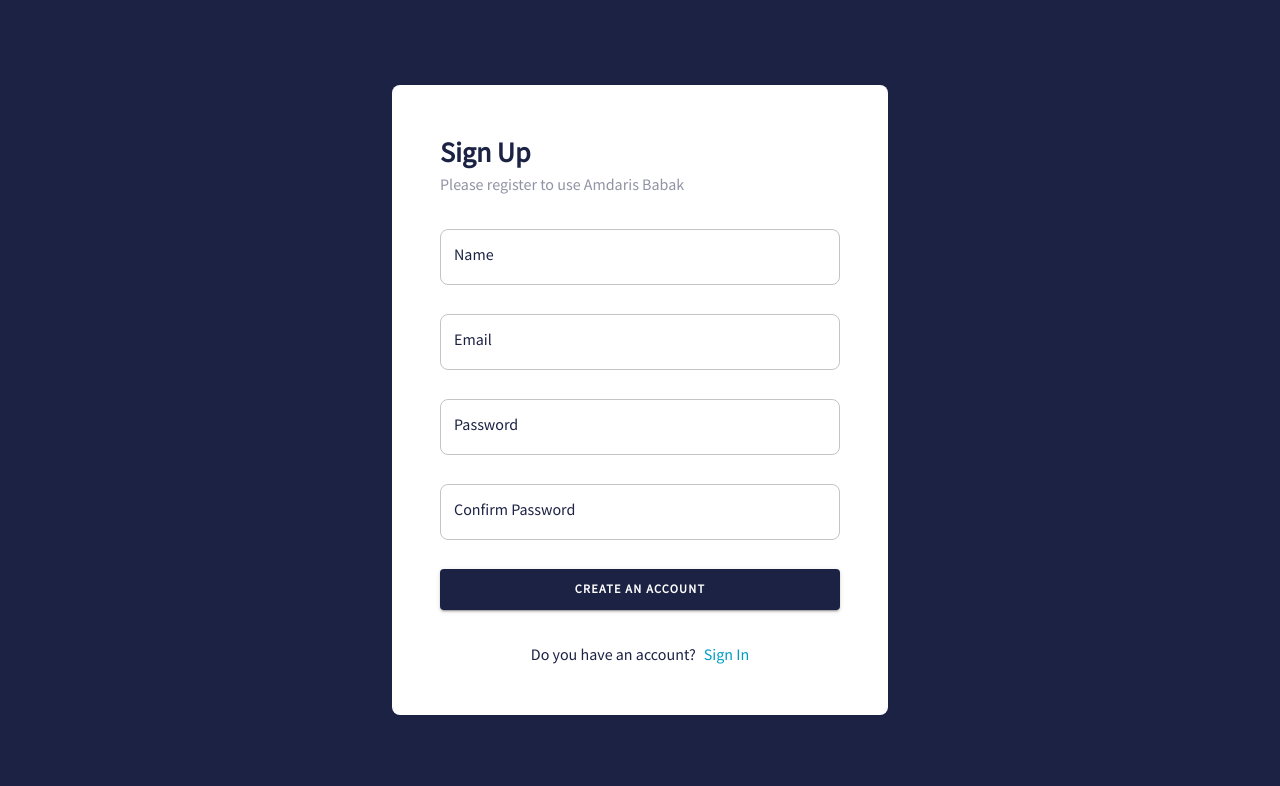
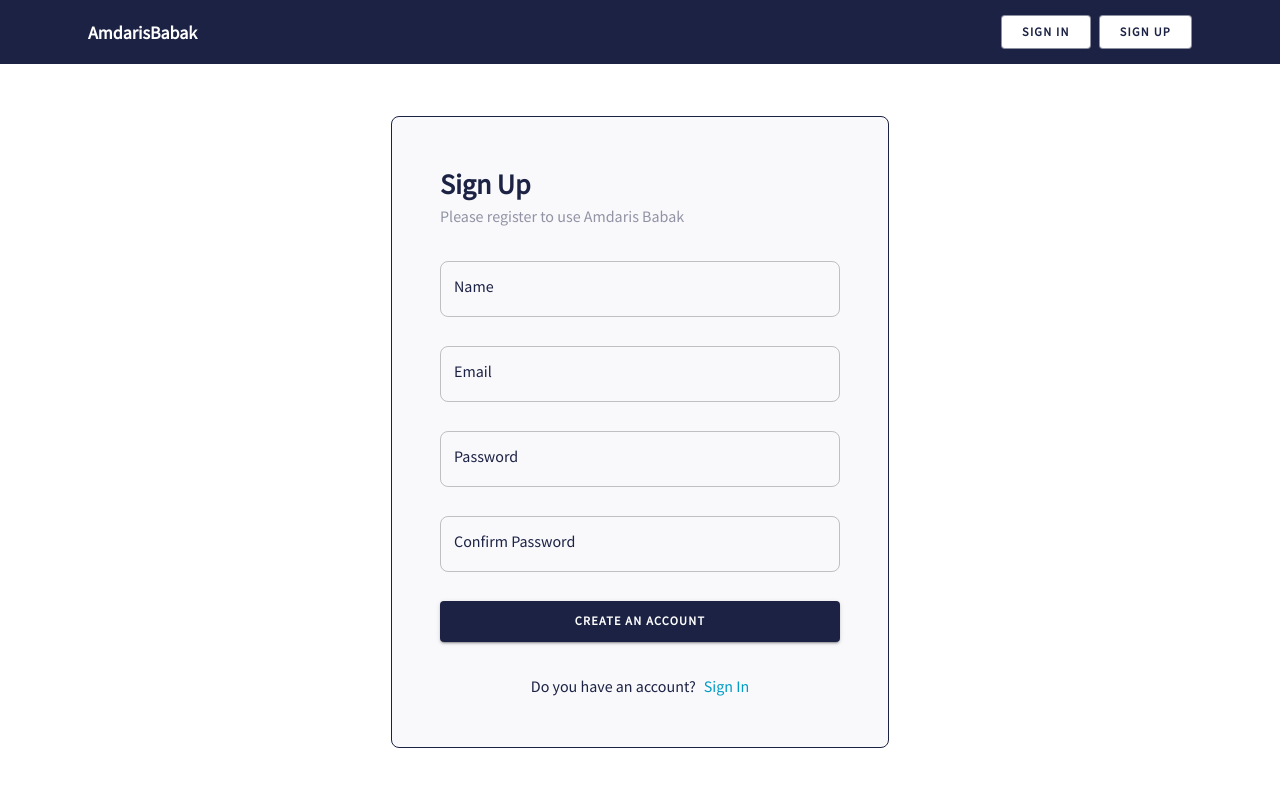
Before and after one commit to AlexanderBabak/mentoring-amdaris, a React (Vite) app: page /register in a window 1280 px wide. Shown: the top 786 px of the page. Built offline with nearby package versions, Linux system fonts and the light colour scheme.

Commit message:
created navbar

```diff
--- a/src/features/common/hooks/useLoginUser/useLoginUser.tsx
+++ b/src/features/common/hooks/useLoginUser/useLoginUser.tsx
@@ -8,7 +8,7 @@
 
 const useLoginUser = () => {
   const { openSnackbar, closeSnackbar } = useSnackbar();
-  const context = useContext(AuthContext);
+  const { login } = useContext(AuthContext);
   const navigate = useNavigate();
 
   return useMutation(LOGIN_USER, {
@@ -20,7 +20,7 @@
         alertAction: false,
       });
 
-      context.login(userData);
+      login(userData);
       navigate("/");
     },
     onError({ graphQLErrors }) {
--- a/src/features/common/hooks/useRegisterUser/useRegisterUser.tsx
+++ b/src/features/common/hooks/useRegisterUser/useRegisterUser.tsx
@@ -8,7 +8,7 @@
 
 const useRegisterUser = () => {
   const { openSnackbar, closeSnackbar } = useSnackbar();
-  const context = useContext(AuthContext);
+  const { login } = useContext(AuthContext);
   const navigate = useNavigate();
 
   return useMutation(REGISTER_USER, {
@@ -20,7 +20,7 @@
         alertAction: false,
       });
 
-      context.login(userData);
+      login(userData);
       navigate("/");
     },
     onError({ graphQLErrors }) {
--- a/src/features/common/libs/apollo/apolloClient.ts
+++ b/src/features/common/libs/apollo/apolloClient.ts
@@ -3,6 +3,7 @@
 
 const httpLink = createHttpLink({
   uri: "http://localhost:4000",
+  // uri: "https://poetic-crostata-ce6114.netlify.app",
 });
 
 const authLink = setContext((_, { headers }) => {
--- a/src/features/common/ui/organisms/AuthWrapper/AuthWrapper.tsx
+++ b/src/features/common/ui/organisms/AuthWrapper/AuthWrapper.tsx
@@ -4,18 +4,18 @@
 const AuthWrapper: FC<PropsWithChildren> = ({ children }) => (
   <Stack
     sx={{
-      bgcolor: (theme) => theme.palette.primary.main,
-      width: "100vw",
-      height: "100vh",
-      display: "flex",
+      bgcolor: (theme) => theme.palette.primary.contrastText,
+      flexGrow: 1,
       justifyContent: "center",
       placeItems: "center",
     }}
   >
     <Box
       sx={{
-        bgcolor: (theme) => theme.palette.primary.contrastText,
+        bgcolor: (theme) => theme.palette.background.blue,
         borderRadius: 2,
+        border: "1px solid",
+        borderColor: (theme) => theme.palette.primary.main,
         p: 6,
       }}
     >
--- /dev/null
+++ b/src/features/common/ui/organisms/Navbar/NavBar.tsx
@@ -0,0 +1,80 @@
+import { useContext } from "react";
+import { Link as RouterLink, useNavigate } from "react-router-dom";
+import { AppBar, Box, Button, Container, Toolbar, Typography } from "@mui/material";
+import { AuthContext } from "../../../libs/context/authContext";
+
+const NavBar = () => {
+  const navigate = useNavigate();
+  const { user, logout } = useContext(AuthContext);
+
+  const handleLogout = () => {
+    // TODO: dialog here
+    logout();
+    navigate("/");
+  };
+
+  return (
+    <AppBar position="static">
+      <Container>
+        <Toolbar>
+          <Typography variant="h1" component="div">
+            <RouterLink to="/" style={{ textDecoration: "none", color: "white" }}>
+              AmdarisBabak
+            </RouterLink>
+          </Typography>
+          <Box alignItems="right" sx={{ flexGrow: 1, textAlign: "right" }}>
+            {user ? (
+              <Button
+                data-testid="logout"
+                variant="outlined"
+                onClick={handleLogout}
+                sx={{
+                  backgroundColor: (theme) => theme.palette.common.white,
+                  "&:hover": (theme) => ({
+                    backgroundColor: theme.palette.common.white,
+                  }),
+                }}
+              >
+                Logout
+              </Button>
+            ) : (
+              <>
+                <Button
+                  data-testid="sign-in"
+                  variant="outlined"
+                  component={RouterLink}
+                  to="/login"
+                  sx={{
+                    backgroundColor: (theme) => theme.palette.common.white,
+                    "&:hover": (theme) => ({
+                      backgroundColor: theme.palette.common.white,
+                    }),
+                    marginRight: 1,
+                  }}
+                >
+                  Sign IN
+                </Button>
+                <Button
+                  data-testid="sign-up"
+                  variant="outlined"
+                  component={RouterLink}
+                  to="/register"
+                  sx={{
+                    backgroundColor: (theme) => theme.palette.common.white,
+                    "&:hover": (theme) => ({
+                      backgroundColor: theme.palette.common.white,
+                    }),
+                  }}
+                >
+                  Sign Up
+                </Button>
+              </>
+            )}
+          </Box>
+        </Toolbar>
+      </Container>
+    </AppBar>
+  );
+};
+
+export default NavBar;
--- /dev/null
+++ b/src/features/common/ui/organisms/Navbar/index.ts
@@ -0,0 +1 @@
+export { default } from "./NavBar";
--- a/src/features/common/ui/pages/HomePage/HomePage.tsx
+++ b/src/features/common/ui/pages/HomePage/HomePage.tsx
@@ -1,5 +1,5 @@
-import { Container } from "@mui/material";
-
-const HomePage = () => <Container>Home page</Container>;
+const HomePage = () => {
+  return <div>HOME</div>;
+};
 
 export default HomePage;
--- a/src/features/common/ui/templates/Root/index.tsx
+++ b/src/features/common/ui/templates/Root/index.tsx
@@ -3,12 +3,13 @@
 import { Outlet } from "react-router-dom";
 import { ApolloProvider } from "@apollo/react-hooks";
 import "@fontsource/source-sans-pro";
-import { CssBaseline, ThemeProvider } from "@mui/material";
+import { Box, CssBaseline, Stack, ThemeProvider } from "@mui/material";
 import { SnackbarProvider } from "../../../hooks/useSnackbar";
 import client from "../../../libs/apollo/apolloClient";
 import { AuthProvider } from "../../../libs/context/authContext";
 import { useTheme } from "../../../libs/theme";
 import Loading from "../../atoms/Loading/Loading";
+import NavBar from "../../organisms/Navbar";
 import ErrorFallbackPage from "../../pages/ErrorFallbackPage";
 
 const Root = () => {
@@ -22,7 +23,10 @@
           <ErrorBoundary FallbackComponent={ErrorFallbackPage}>
             <SnackbarProvider>
               <Suspense fallback={<Loading />}>
-                <Outlet />
+                <Stack sx={{ height: "100vh" }}>
+                  <NavBar />
+                  <Outlet />
+                </Stack>
               </Suspense>
             </SnackbarProvider>
           </ErrorBoundary>
```
